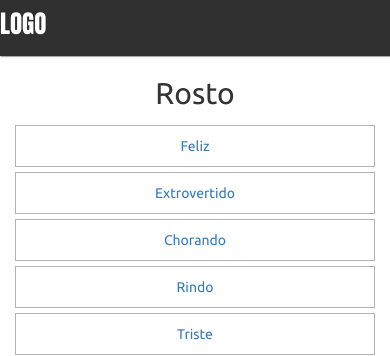
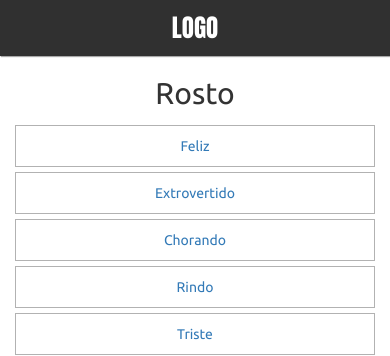
Before and after one commit to pecedias/photolizer, a PHP site: page /index_bkp.php?id=1 in a window 390 px wide. Shown: the top 356 px of the page. Run offline with PHP 8.4, Linux system fonts and the light colour scheme; data that the repository does not hold is empty; some libraries are stand-ins or nearby versions.

Commit message:
alguns ajustes

```diff
--- a/assets/css/custom.css
+++ b/assets/css/custom.css
@@ -1,3 +1,5 @@
+@charset "UTF-8";
+
 .img-responsive-similar,
 .thumbnail > img,
 .thumbnail a > img,
--- a/assets/css/style.css
+++ b/assets/css/style.css
@@ -5,10 +5,9 @@
 */
 
 /* ========================= LAYOUT ========================= */
-
-@import url('https://fonts.googleapis.com/css?family=Roboto');
+@charset "UTF-8";
+@import url('https://fonts.googleapis.com/css?family=Anton');
 @import url('https://fonts.googleapis.com/css?family=Ubuntu');
-@import url('https://fonts.googleapis.com/css?family=Anton');
 
 html, body {
 	height: 100%;
@@ -26,13 +25,14 @@ body {
 	padding-left: 10px;
 }
 
-.navbar-brand {
+.img-logo {
 	font-family: 'Anton', Arial, sans-serif;
-	font-size: 25px;
-	position: relative;
-	padding: 11px 0px 0px 0px;
-	top: 0px;
-	margin: 0px;
+	font-size: 30px;
+	position: absolute;
+	top: 50%;
+	left: 50%;
+	transform: translate(-50%,-50%);
+	padding-bottom: 4px;
 }
 
 .navbar span {
@@ -96,10 +96,10 @@ nav.navbar-bg {
 	border-radius: 5px 5px;
 }
 
-#elementos2 span {
+/* #elementos2 i.far {
 	font-size: 18px;
 	padding-left: 10px;
-}
+} */
 
 #elementos3 .container {
 	background: #FFFFFF;
@@ -111,7 +111,7 @@ nav.navbar-bg {
 }
 
 #elementos3 .no-image {
-	padding-left: 44px;
+	padding-left: 45px;
 }
 
 .borda-direita {
@@ -152,3 +152,30 @@ a {
 }
 
 /* ========================= MEDIA QUERIES ========================= */
+
+/* xs < 768px */
+@media screen and (max-width: 767px) {
+
+.img-logo {
+	font-size: 25px;
+	padding-top: 4px;
+}
+
+}
+
+/* sm ≥ 768px */
+@media screen and (min-width: 768px) {
+
+}
+
+/* md ≥ 992px */
+@media screen and (min-width: 992px) {
+
+
+}
+
+/* lg ≥ 1200px */
+@media screen and (min-width: 1200px) {
+
+
+}
```
Also changed, not shown: index.php (renamed from indexd.php, +23 -20 lines).
